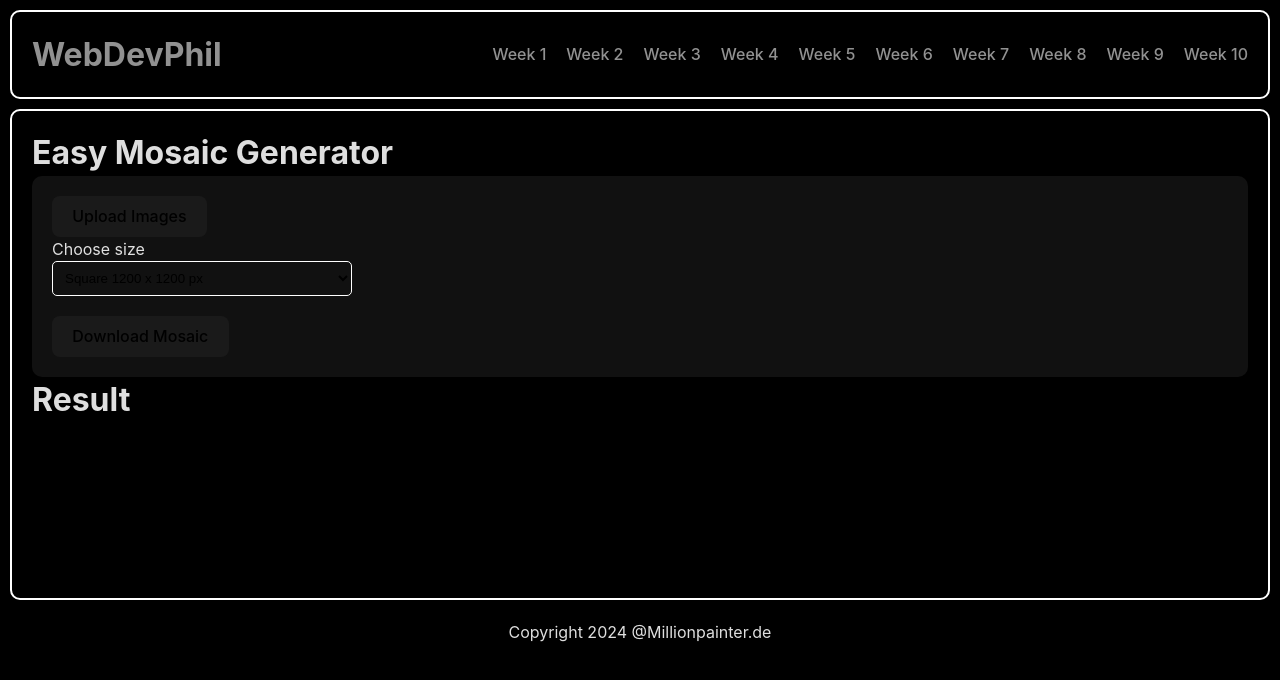
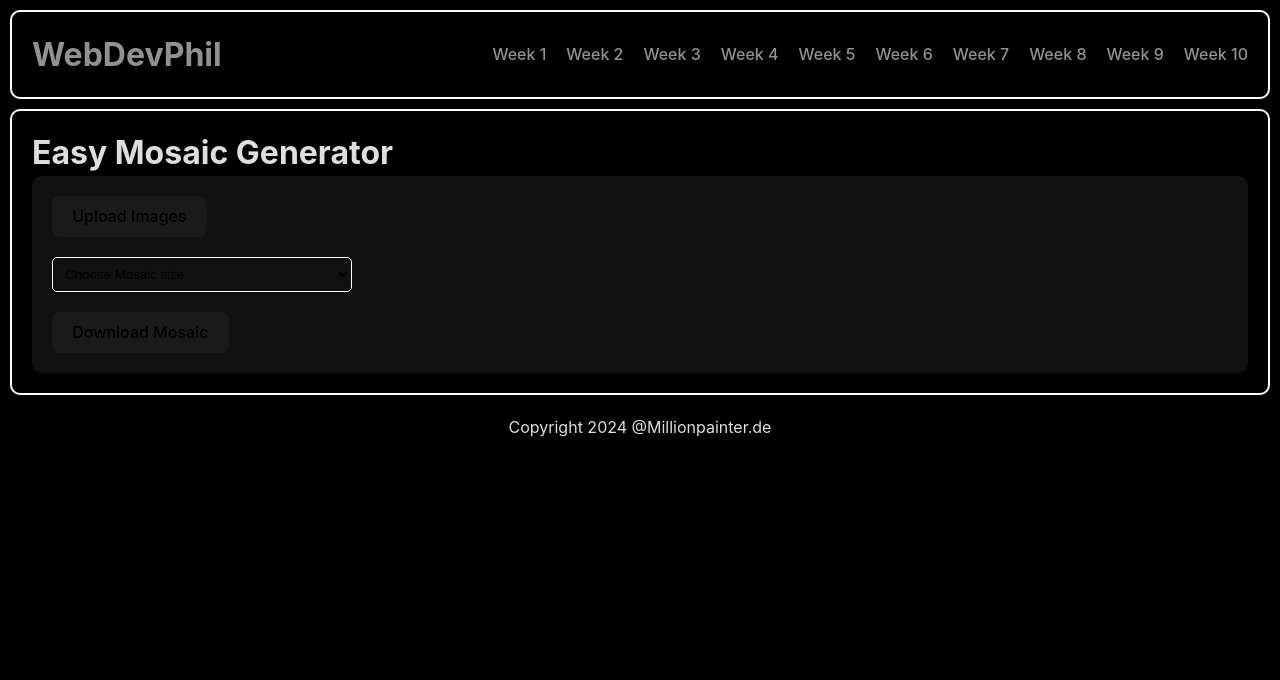
Before and after one commit to Phil-star1984/kickass_projects, a React (Vite) app: page /weekten in a window 1280 px wide. Shown: the top 680 px of the page. Built offline with nearby package versions, Linux system fonts and the light colour scheme.

Commit message:
fix: Make mosaic canvas size fit to screen and add loading spinner

```diff
--- a/src/components/WeekTen.jsx
+++ b/src/components/WeekTen.jsx
@@ -1,13 +1,16 @@
 import React, { useEffect, useState, useRef } from "react";
+import { GuardSpinner } from "react-spinners-kit";
 
 function WeekTen() {
   const [mosaicSize, setMosaicSize] = useState("1200x1200px");
   const [images, setImages] = useState([]);
+  const [isLoading, setIsLoading] = useState(false);
   const canvasRef = useRef(null);
   const fileInputRef = useRef(null);
 
   useEffect(() => {
     if (images.length > 0) {
+      setIsLoading(true);
       const canvas = canvasRef.current;
       const ctx = canvas.getContext("2d");
 
@@ -24,6 +27,8 @@ function WeekTen() {
       const tileHeight =
         canvasHeight /
         Math.ceil(images.length / Math.ceil(Math.sqrt(images.length)));
+
+      let loadedImages = 0; // Zähler für geladene Bilder
 
       images.forEach((file, index) => {
         const img = new Image();
@@ -64,6 +69,12 @@ function WeekTen() {
             tileWidth,
             tileHeight
           );
+
+          loadedImages++;
+
+          if (loadedImages === images.length) {
+            setIsLoading(false);
+          }
         };
 
         // Object URL erstellen und bereinigen
@@ -113,8 +124,6 @@ function WeekTen() {
             onChange={(e) => setImages(Array.from(e.target.files))}
             style={{ display: "none" }}
             ref={fileInputRef}
-            /* bei onChange wird eine kurzfristige URL erstellt, die man benötigt um die hochgeladenen Bilder auch anzuzeigen */
-            /* Datentyp: jpg/png/apple format, mehrere Bilder (min. 10) sollen ausgewählt werden od. ein ganzer Ordner */
           ></input>
 
           <button type="button" onClick={handleUploadClick}>
@@ -122,31 +131,31 @@ function WeekTen() {
           </button>
           <br />
           <label>
-            Choose size
             <select
               className="choose_size"
               name="mosaicSize"
               id="mosaic_size"
               onChange={(e) => setMosaicSize(e.target.value)}
             >
+              <option value="1200x1200px">Choose Mosaic size</option>
               <option value="1200x1200px">Square 1200 x 1200 px</option>
               <option value="1080x1920px">Story 1080 x 1920 px</option>
             </select>
           </label>
 
-          {/* bei Button click muss die Generierungslogik stattfinden,
-            Wie können die Bilder angeordnet werden, damit sie ein Quadrat im Format 1200x1200px (Option 1) ergeben?
-            1. Überprüfung der Bildgrößen und evtl. Verkleinerung
-            2.  */}
           <button type="button" onClick={downloadMosaic}>
             Download Mosaic
           </button>
         </form>
+        {isLoading && (
+          <div className="weekten_loading_container">
+            <GuardSpinner />
+          </div>
+        )}
 
-        <div className="weekten_mosaic_container">
-          <h1>Result</h1>
-          <canvas ref={canvasRef}></canvas>
-        </div>
+        {images.length > 0 && (
+          <canvas className="weekten_mosaic_canvas" ref={canvasRef}></canvas>
+        )}
       </div>
     </div>
   );
--- a/src/index.css
+++ b/src/index.css
@@ -708,6 +708,26 @@ form.weekten_input {
 
 select.choose_size {
   margin-bottom: 20px;
+  margin-top: 20px;
+}
+
+.weekten_mosaic_canvas {
+  margin-top: 20px;
+  border-radius: 5px;
+  max-width: 100%;
+  max-height: 100vh; /* 100% der Viewport-Höhe */
+  object-fit: contain; /* Behält das Seitenverhältnis bei, während das Bild innerhalb der gegebenen Dimensionen passt */
+}
+
+.weekten_loading_container {
+  margin-top: 20px;
+  display: flex;
+  justify-content: center;
+}
+
+.footer_container_outer {
+  margin-top: 20px;
+  margin-bottom: 70px;
 }
 
 /*///////////////////// Media Queries ////////////////////////*/
@@ -740,11 +760,14 @@ select.choose_size {
     padding-left: 5px;
     padding-right: 5px;
   }
-}
 
-.footer_container_outer {
-  margin-top: 20px;
-  margin-bottom: 70px;
+  ul.navbar_navlinks {
+    display: none;
+  }
+
+  select#mosaic_size {
+    width: 100%;
+  }
 }
 
 /* @media (prefers-color-scheme: light) {
```
